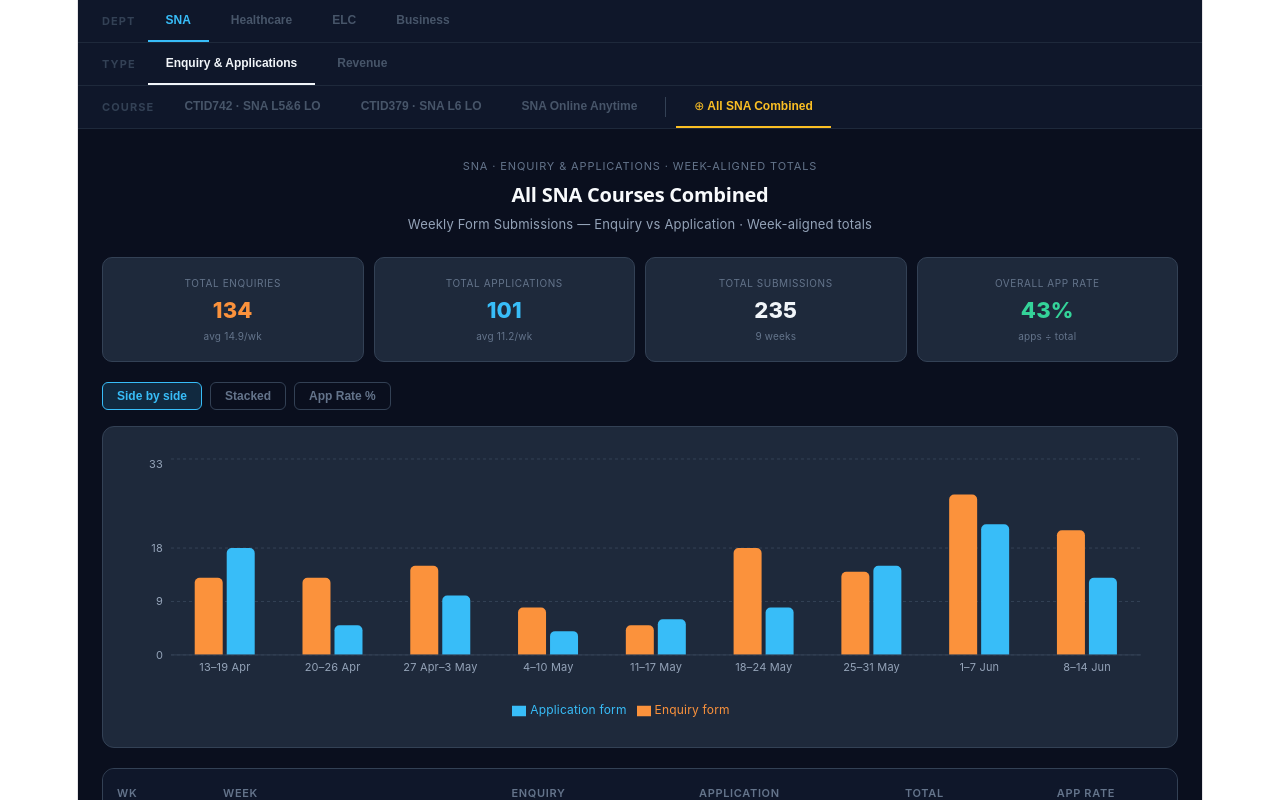
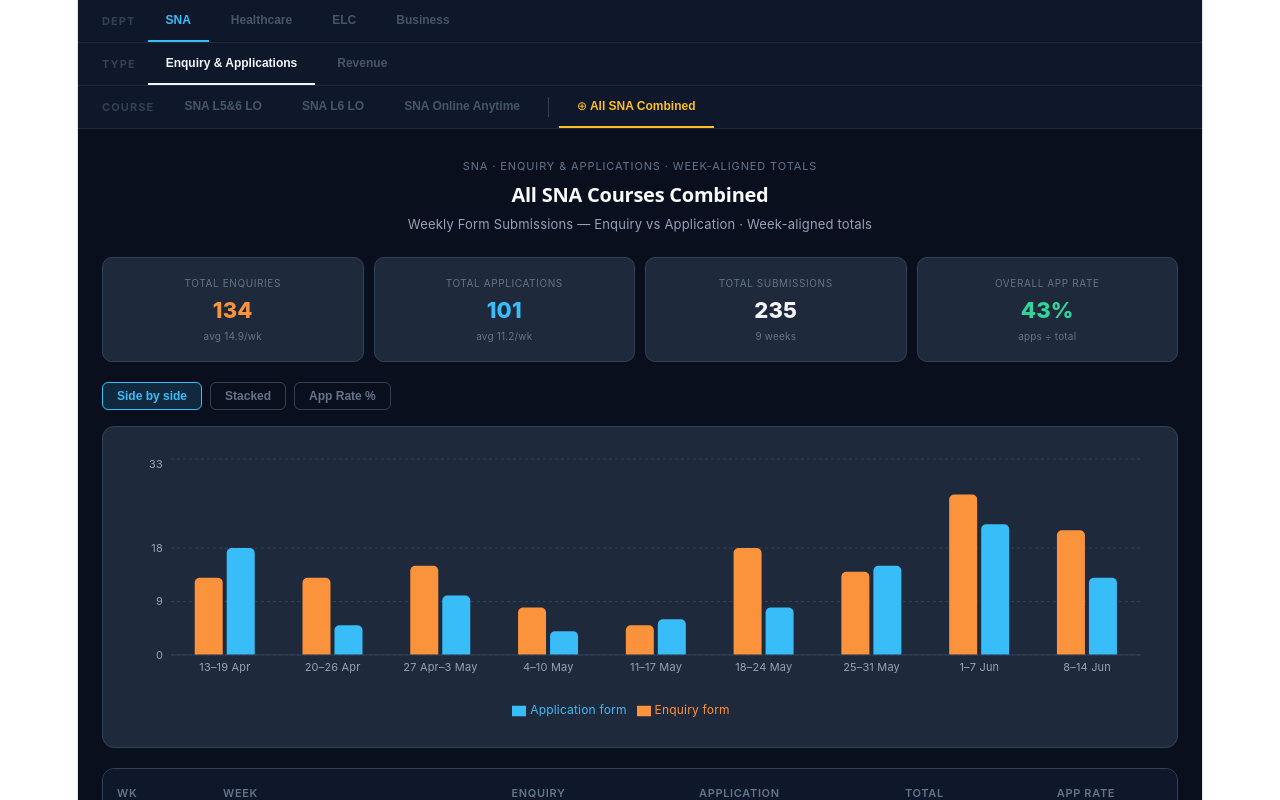
Before and after one commit to hubaispot/forus-reports, a React (Vite) app: page / in a window 1280 px wide. Shown: the top 800 px of the page. Built offline with nearby package versions, Linux system fonts and the light colour scheme.

Commit message:
update sna nav bar

```diff
--- a/src/App.jsx
+++ b/src/App.jsx
@@ -101,16 +101,16 @@ const NAV = {
     label: "SNA", color: "#38bdf8",
     enqApp: {
       courses: [
-        { id: "742",      label: "CTID742 · SNA L5&6 LO",    Component: CTID742enq, data: sna742Data,  insightKey: "742-enqApp"     },
-        { id: "379",      label: "CTID379 · SNA L6 LO",      Component: CTID379enq, data: sna379Data,  insightKey: "379-enqApp"     },
+        { id: "742",      label: "SNA L5&6 LO",               Component: CTID742enq, data: sna742Data,  insightKey: "742-enqApp"     },
+        { id: "379",      label: "SNA L6 LO",                 Component: CTID379enq, data: sna379Data,  insightKey: "379-enqApp"     },
         { id: "snaOA",    label: "SNA Online Anytime",        Component: SNAOAenq,   data: snaOAData,  insightKey: "snaOA-enqApp"   },
       ],
       get combined() { return mergeEnqApp([sna742Data, sna379Data, snaOAData]); },
     },
     revenue: {
       courses: [
-        { id: "742rev",   label: "CTID742 · SNA L5&6 LO",    Component: CTID742rev, data: sna742RevData, insightKey: "742-revenue"   },
-        { id: "379rev",   label: "CTID379 · SNA L6 LO",      Component: CTID379rev, data: sna379RevData, insightKey: "379-revenue"   },
+        { id: "742rev",   label: "SNA L5&6 LO",               Component: CTID742rev, data: sna742RevData, insightKey: "742-revenue"   },
+        { id: "379rev",   label: "SNA L6 LO",                 Component: CTID379rev, data: sna379RevData, insightKey: "379-revenue"   },
         { id: "snaOArev", label: "SNA Online Anytime",        Component: SNAOArev,   data: snaOARevData,  insightKey: "snaOA-revenue" },
       ],
       get combined() { return mergeRevenue([sna742RevData, sna379RevData, snaOARevData]); },
```
